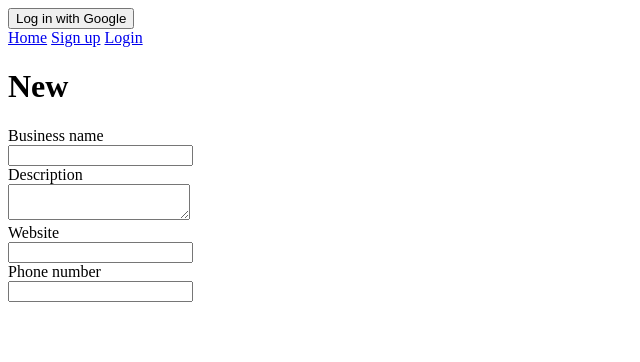
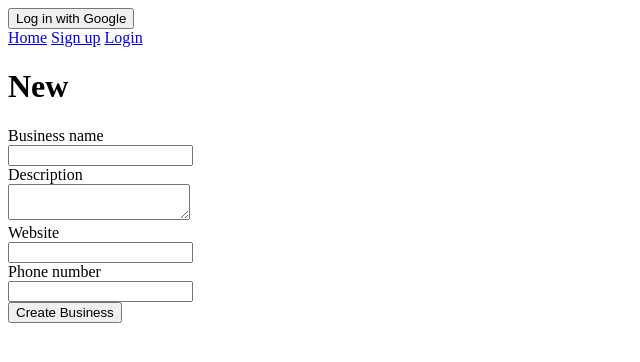
Before and after one commit to claudiahalip/NabeB-rails_project, a Rails app: page /businesses/new in a window 1280 px wide. Shown: the top 362 px of the page, without its empty margins (0-640 px from the left). Run offline with Rails 7, Linux system fonts and the light colour scheme; style sheets or scripts are compiled from the project's sources.

Commit message:
adding new form and edit form for business

```diff
--- a/app/controllers/businesses_controller.rb
+++ b/app/controllers/businesses_controller.rb
@@ -9,6 +9,11 @@ class BusinessesController < ApplicationController
 
     def create
       @business = Business.create(business_params)
+      if @business.save
+        redirect_to business_path(@business)
+      else
+        render :new
+      end
     end
 
     def show
@@ -16,20 +21,24 @@ class BusinessesController < ApplicationController
     end
 
     def edit
-
+      @business = Business.find(params[:id])
     end
 
     def update
-
+      @business = Business.find(params[:id])
+      @business.update(business_params)
+      redirect_to business_path(@business)
     end
 
     def destroy
-
+      business = Business.find(params[:id])
+      business.destroy
+      redirect_to businesses_path
     end
 
     private
 
     def business_params
-      params.require(:business).permit(:name, :descriprion, :website, :phone_number)
+      params.require(:business).permit(:name, :description, :website, :phone_number)
     end
 end
--- /dev/null
+++ b/app/views/businesses/_form.html.erb
@@ -0,0 +1,16 @@
+<%=form_for @business do |f| %>
+  <%=f.label :business_name%><br>
+  <%=f.text_field :name%><br>
+
+  <%=f.label :description%><br>
+  <%=f.text_area :description%><br>
+
+  <%=f.label :website%><br>
+  <%=f.text_field :website%><br>
+
+  <%=f.label :phone_number%><br>
+  <%=f.text_field :phone_number%><br>
+
+  <%=f.submit%>
+
+<%end %>
--- a/app/views/businesses/edit.html.erb
+++ b/app/views/businesses/edit.html.erb
@@ -1 +1,3 @@
 <h1>Edit</h1>
+
+<%=render 'form'%>
--- a/app/views/businesses/new.html.erb
+++ b/app/views/businesses/new.html.erb
@@ -1,18 +1,3 @@
 <h1>New</h1>
 
-<%=form_for :business do |f| %>
-  <%=f.label :business_name%><br>
-  <%=f.text_field :name%><br>
-
-  <%=f.label :description%><br>
-  <%=f.text_area :description%><br>
-
-  <%=f.label :website%><br>
-  <%=f.text_field :website%><br>
-
-  <%=f.label :phone_number%><br>
-  <%=f.text_field :phone_number%><br>
-
-  <%-f.submit%>
-
-<%end %>
+<%=render 'form'%>
--- a/config/routes.rb
+++ b/config/routes.rb
@@ -1,4 +1,5 @@
 Rails.application.routes.draw do
+
 
   root 'welcome#welcome'
 
@@ -12,10 +13,13 @@ Rails.application.routes.draw do
   post 'signup', to: 'users#create'
   get '/user/:id', to: 'users#show', as: 'user'
 
-  resources :users
-  resources :neighborhoods
   resources :businesses
   resources :categories
+  resources :neighborhoods
+  resources :users
+
+
+
   # For details on the DSL available within this file, see https://guides.rubyonrails.org/routing.html
 
 end
```
Also changed, not shown: app/views/businesses/show.html.erb (line endings or trailing spaces).
